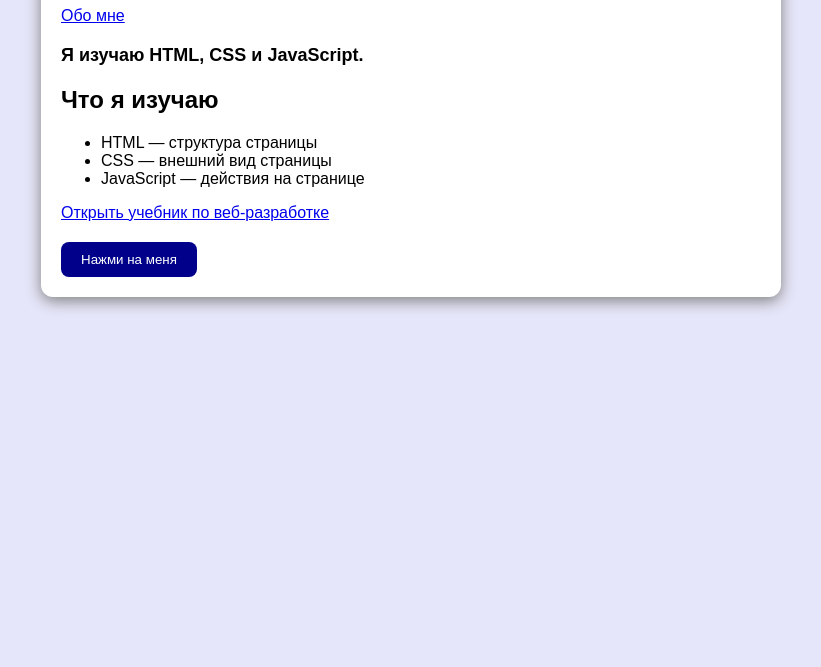
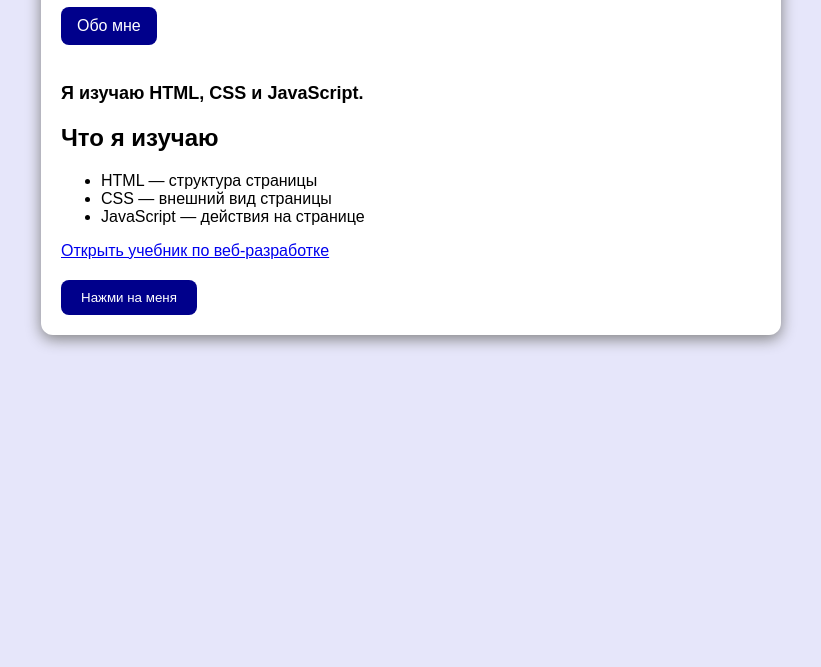
Before and after one commit to quaali/web-learning, a plain HTML site: page index.html in a window 1280 px wide. Shown: the part 133-800 px from the top of the page, without its empty margins (229-1050 px from the left). Drawn offline with Linux system fonts and the light colour scheme.

Commit message:
Оформил навигацию

```diff
--- a/index.html
+++ b/index.html
@@ -8,7 +8,7 @@
 </head>
 <body>
     <h1>Мой первый сайт</h1>
-    <a href="about.html">Обо мне</a>
+    <a class="nav-link" href="about.html">Обо мне</a>
    <p class="intro">Я изучаю HTML, CSS и JavaScript.</p>
     <h2>Что я изучаю</h2>
     <ul>
--- a/style.css
+++ b/style.css
@@ -36,3 +36,11 @@ a {
 .success {
     background-color: green;
 }
+.nav-link {
+    display: inline-block;
+    background-color: darkblue;
+    color: white;
+    padding: 10px 16px;
+    border-radius: 8px;
+    text-decoration: none;
+}
```
Also changed, not shown: about.html (+1 -1 lines).
